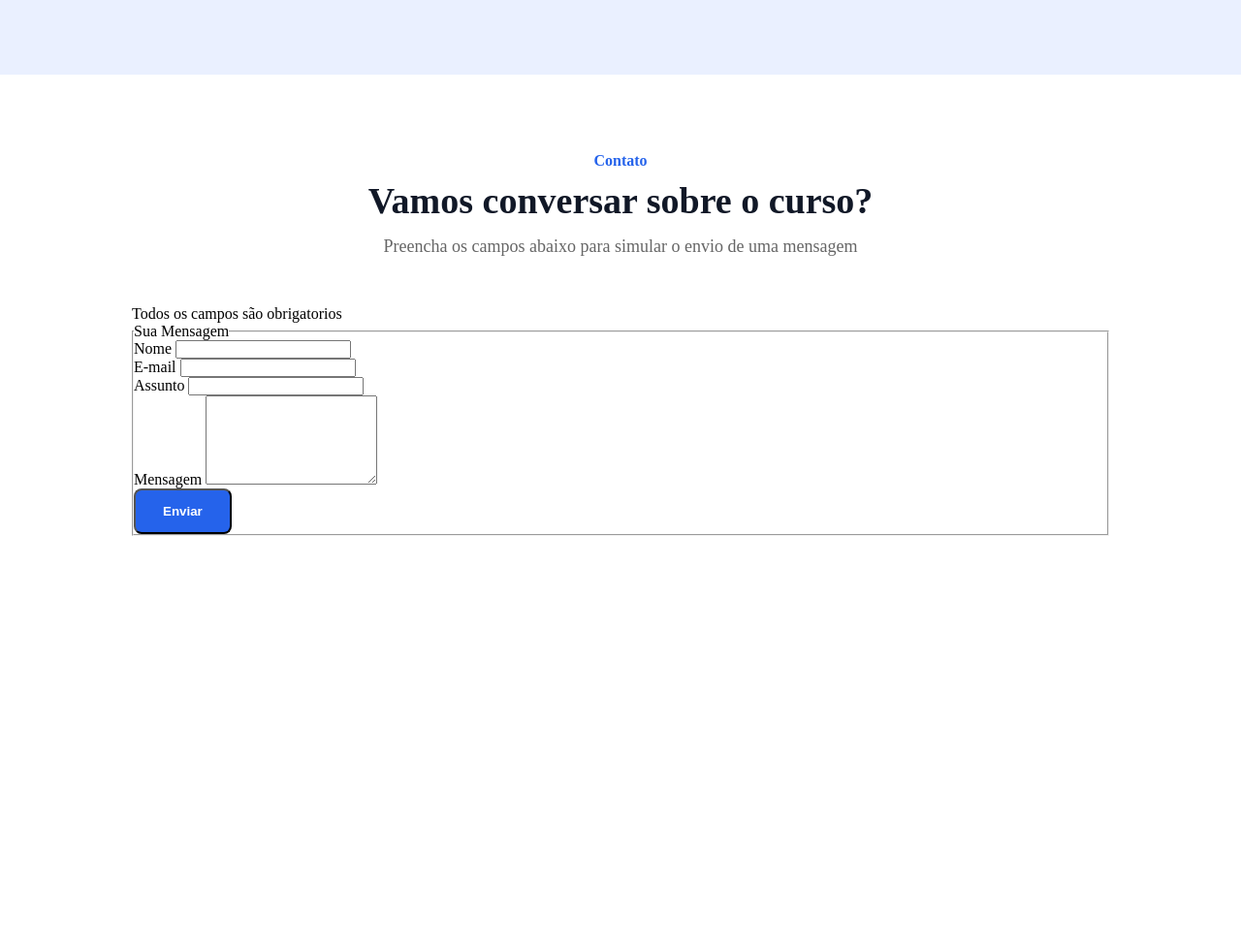
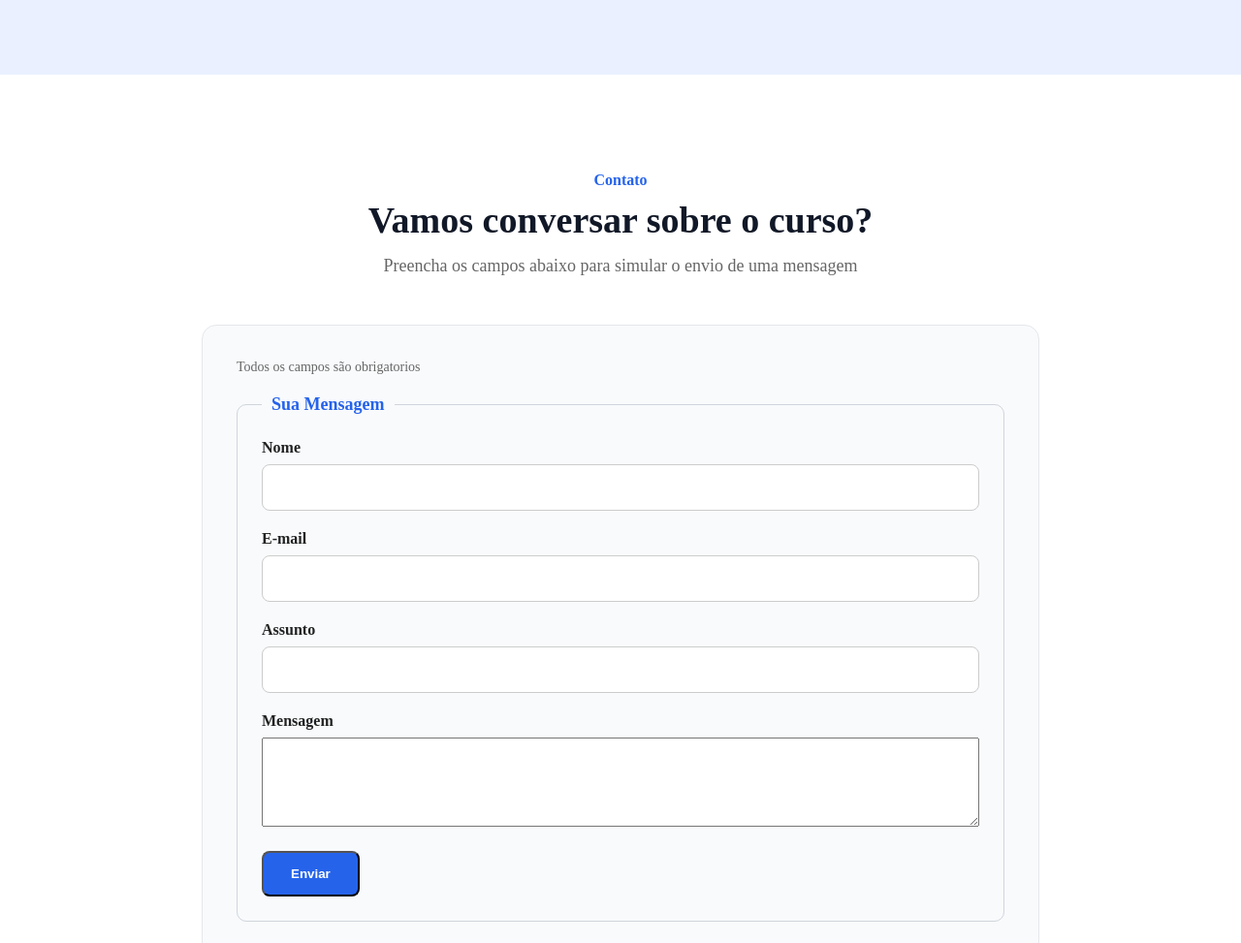
Before and after one commit to metratonpr/Html-Basico-2026, a plain HTML site: page index.html in a window 1280 px wide. Shown: the part 2190-3163 px from the top of the page at 97% size. Before the commit the page ends 2823 px from the top, so only its background shows below. Drawn offline with Linux system fonts and the light colour scheme.

Commit message:
CSS Formulario

```diff
--- a/components/contato.html
+++ b/components/contato.html
@@ -27,13 +27,13 @@
                 <!-- Inicio do Campo -->
                 <div class="campo-formulario">
                     <label for="contato-assunto">Assunto</label>
-                    <input type="assunto" id="contato-assunto"
+                    <input type="text" id="contato-assunto"
                     name="assunto" maxlength="100" required>
                 </div>
                 <!-- Final do campo -->
                 <!-- Inicio do Campo -->
                 <div class="campo-mensagem">
-                    <label for="contato-assunto">Mensagem</label>
+                    <label for="contato-mensagem">Mensagem</label>
                     <textarea name="mensagem" id="contato-mensagem"
                     rows="6" maxlength="3000" required></textarea>
                 </div>
--- a/styles.css
+++ b/styles.css
@@ -306,22 +306,87 @@
     transform: translate(-2px);
 }
 
-.cta{
+.cta {
     background: #eaf0ff;
     text-align: center;
 }
-.cta, .contato{
+
+.cta,
+.contato {
     padding: 80px;
 }
-.titulo-servicos{
+
+.titulo-servicos {
     /* clamp(minimo, preferido, maximo) - Responsividade -
     1vw equivale a 1% de largura */
-    font-size:clamp(28px, 4vw, 40px);
+    font-size: clamp(28px, 4vw, 40px);
     margin: 10px 0 20px;
-    line-height: 1.2;}
+    line-height: 1.2;
+}
 
-.cta p{
+.cta p {
     max-width: 650px;
     margin: 0 auto 28px;
     color: #555555;
 }
+
+/* Contato */
+.contato {
+    padding: 100px 0;
+    background: #ffffff;
+}
+.titulo-contato {
+    /* top, right, bottom, left */
+    /* margin: 2px 15px 2px 15px; */
+    /* margin: 2px 15px */
+    margin-bottom: 15px;
+}
+.formulario-contato{
+    max-width: 75%;
+    margin: 0 auto;
+    padding: 35px;
+    background: #f8fafc;
+    border: 1px solid #e5e7eb;
+    border-radius: 15px;
+}
+.formulario-contato p{
+    margin-bottom: 20px;
+    color: #666666;
+    font-size: 14px;
+}
+.formulario-legenda{
+    padding: 0 10px;
+    color: #2563eb;
+    font-size: 18px;
+    font-weight: bold;
+}
+.formulario-contato fieldset{
+    padding: 25px;
+    border: 1px solid #d1d5db;
+    border-radius: 10px;
+}
+.campo-formulario{
+    display: flex;
+    flex-direction: column;
+    margin-bottom: 20px;
+}
+.campo-mensagem{
+    display: flex;
+    flex-direction: column;
+    margin-bottom: 25px;
+}
+.campo-formulario label, .campo-mensagem label{
+    margin-bottom: 8px;
+    color: #222;
+    font-weight: bold;
+}
+.campo-formulario input{
+    width: 100%;
+    padding: 14px;
+    border: 1px solid #cccccc;
+    border-radius: 8px;
+    background: #ffffff;
+    color: #222222;
+    font-size: 16px;
+    transition: 0.3s;
+}
```
